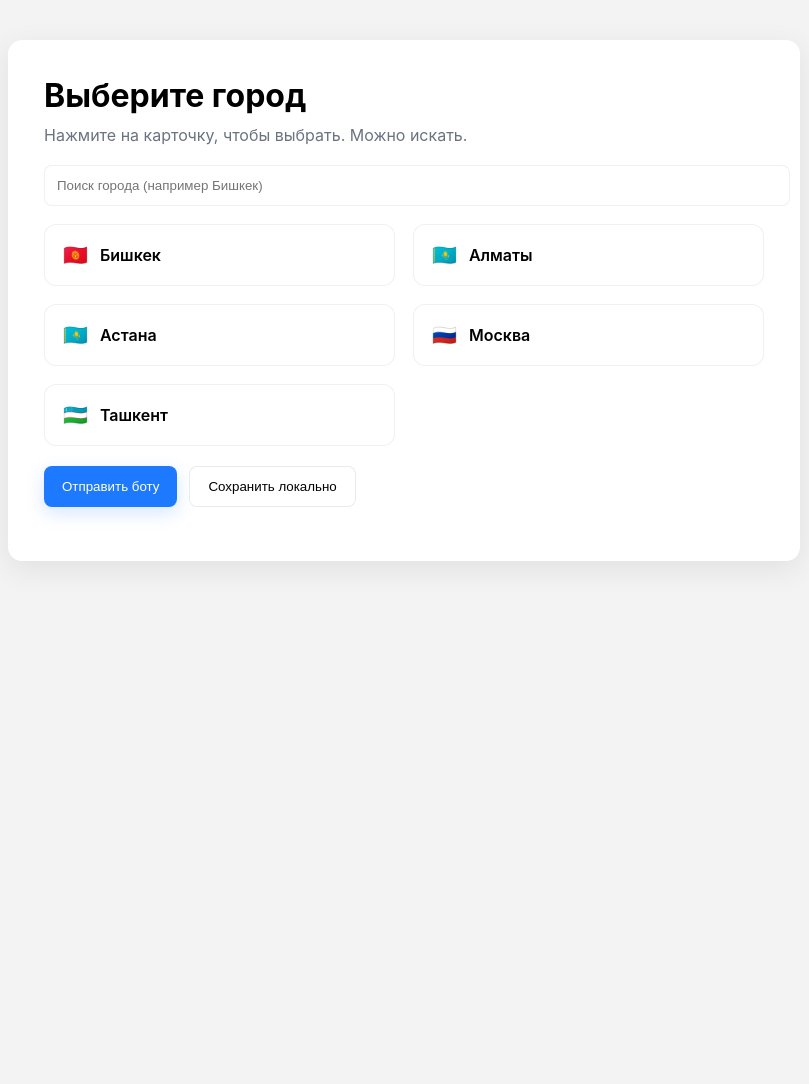
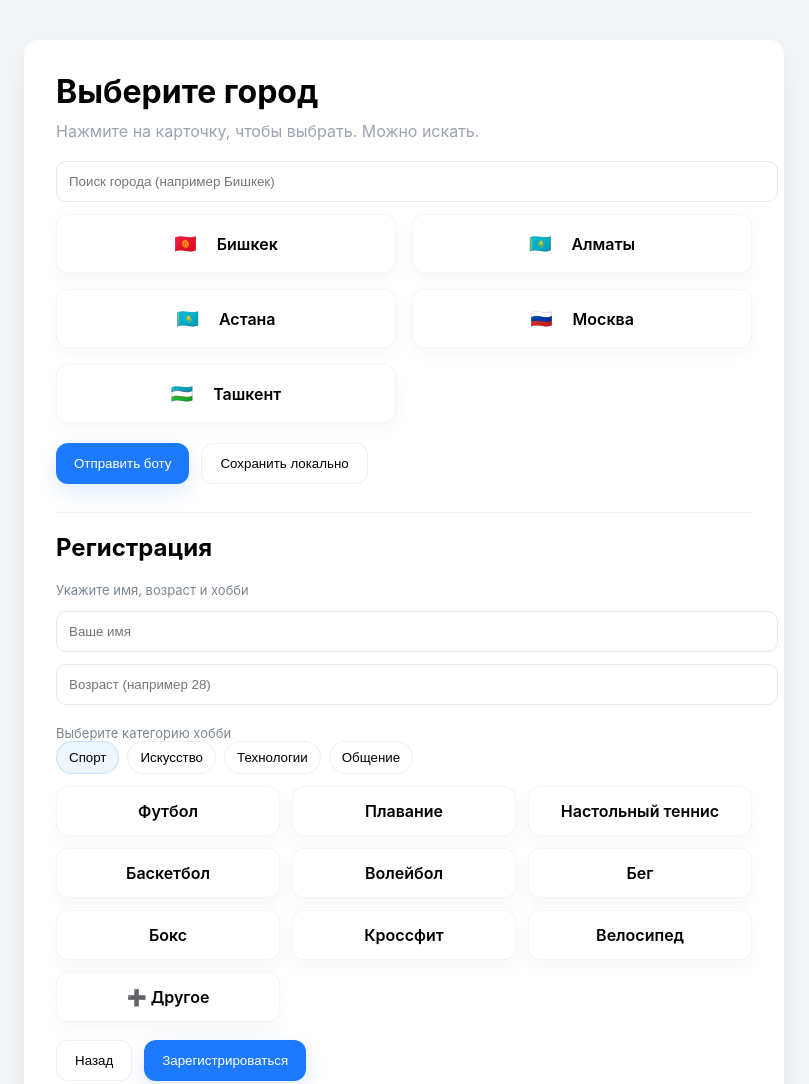
Before and after one commit to MadyTol/oi-app, a plain HTML site: page index.html in a window 1280 px wide. Shown: the whole page, without its empty margins (236-1045 px from the left). Before the commit the page ends 880 px from the top, so only its background shows below. Drawn offline with Linux system fonts and the light colour scheme.

Commit message:
Refactor index.html for layout and style improvements
Refactor HTML structure and styles for improved layout and design consistency. Update city and hobby selection components.

```diff
--- a/index.html
+++ b/index.html
@@ -1,236 +1,417 @@
 <!DOCTYPE html>
 <html lang="ru">
 <head>
-  <meta charset="utf-8" />
+  <meta charset="UTF-8" />
+  <title>Oi — единодруг</title>
   <meta name="viewport" content="width=device-width,initial-scale=1" />
-  <title>Oi — единодруг</title>
   <script src="https://telegram.org/js/telegram-web-app.js"></script>
   <style>
-    /* Минималистичные стили — можно менять */
-    :root{--blue:#1d7aff;--bg:#f3f3f3;--card:#fff;--muted:#6b7280;}
-    body{font-family:Inter, Arial, sans-serif;background:var(--bg);margin:0;padding:40px;display:flex;align-items:flex-start;justify-content:center;min-height:100vh;}
-    .card{background:var(--card);width:720px;max-width:95%;border-radius:14px;padding:36px;box-shadow:0 8px 30px rgba(0,0,0,0.08);}
+    :root{
+      --bg:#f3f6f8;
+      --card:#fff;
+      --primary:#1d7aff;
+      --muted:#9aa4b2;
+      --radius:14px;
+      --gap:16px;
+      font-family: Inter, Arial, sans-serif;
+    }
+    body{
+      margin:0;
+      background:var(--bg);
+      display:flex;
+      justify-content:center;
+      padding:40px 16px;
+    }
+    .container{
+      width:100%;
+      max-width:760px;
+    }
+    .card{
+      background:var(--card);
+      border-radius:var(--radius);
+      padding:32px;
+      box-shadow:0 8px 30px rgba(15,23,42,0.06);
+    }
     h1{font-size:32px;margin:0 0 10px 0}
-    p.lead{color:var(--muted);margin:8px 0 20px 0}
-    .grid{display:grid;grid-template-columns:repeat(2,1fr);gap:18px}
-    .city{padding:18px;border-radius:12px;border:1px solid rgba(0,0,0,0.06);background:#fff;cursor:pointer;display:flex;align-items:center;gap:12px;font-weight:600}
-    .city.selected{outline:3px solid rgba(29,122,255,0.14);box-shadow:0 6px 20px rgba(29,122,255,0.06)}
-    .controls{display:flex;gap:12px;margin-top:20px}
-    .btn{padding:12px 18px;border-radius:8px;border:none;cursor:pointer}
-    .btn.primary{background:var(--blue);color:#fff;box-shadow:0 6px 18px rgba(29,122,255,0.18)}
-    .btn.ghost{background:#fff;border:1px solid rgba(0,0,0,0.08)}
-    /* registration form */
-    .reg{margin-top:30px}
-    .row{display:flex;gap:12px}
-    .input{width:100%;padding:12px;border-radius:8px;border:1px solid rgba(0,0,0,0.06);background:#fff}
-    .cats{display:flex;gap:8px;margin:12px 0}
-    .cat-btn{padding:8px 12px;border-radius:999px;border:1px solid rgba(0,0,0,0.06);cursor:pointer;background:#fff}
-    .cat-btn.active{background:rgba(29,122,255,0.08);border-color:rgba(29,122,255,0.18)}
-    #hobbyList{display:flex;flex-wrap:wrap;gap:10px;margin-top:10px}
-    .hobby-item{padding:12px 18px;border-radius:10px;background:#fff;border:1px solid rgba(0,0,0,0.06);cursor:pointer}
-    .hobby-item.selected{background:linear-gradient(90deg,#1d7aff,#6fb8ff);color:#fff;border:none;box-shadow:0 6px 14px rgba(29,122,255,0.12)}
-    .small{font-size:13px;color:var(--muted)}
-    footer{margin-top:18px;text-align:center;color:var(--muted);font-size:13px}
-    @media (max-width:520px){.grid{grid-template-columns:1fr}}
+    p.lead{color:var(--muted);margin:0 0 20px 0}
+
+    /* City grid */
+    .cities{display:grid;grid-template-columns:repeat(2,1fr);gap:16px;margin-bottom:20px}
+    .cityCard{
+      border-radius:12px;padding:18px;background:#fff;border:1px solid rgba(0,0,0,0.04);
+      display:flex;align-items:center;gap:12px;cursor:pointer;justify-content:center;font-weight:600;
+      box-shadow:0 6px 18px rgba(15,23,42,0.03);
+    }
+    .cityCard.selected{outline:3px solid rgba(29,122,255,0.15);box-shadow:0 10px 30px rgba(29,122,255,0.06);}
+
+    /* actions */
+    .actions{display:flex;gap:12px;margin-bottom:28px}
+    .btn{padding:12px 18px;border-radius:12px;border:none;cursor:pointer}
+    .btn.primary{background:var(--primary);color:#fff;box-shadow:0 8px 20px rgba(29,122,255,0.14)}
+    .btn.ghost{background:#fff;border:1px solid rgba(0,0,0,0.06)}
+
+    /* registration */
+    .reg{margin-top:10px}
+    .input{width:100%;padding:12px;border-radius:10px;border:1px solid #e4e8ef;margin-bottom:12px}
+    .categories{display:flex;gap:8px;margin-bottom:12px;flex-wrap:wrap}
+    .catBtn{padding:8px 12px;border-radius:20px;border:1px solid rgba(0,0,0,0.06);background:#fff;cursor:pointer}
+    .catBtn.active{background:rgba(29,122,255,0.08);border-color:rgba(29,122,255,0.18)}
+
+    /* hobby cards grid */
+    #hobbyCards{display:grid;grid-template-columns:repeat(3,1fr);gap:12px;margin-top:12px}
+    .hobbyCard{
+      background:#fff;border-radius:12px;padding:14px;text-align:center;cursor:pointer;
+      border:1px solid rgba(0,0,0,0.04);box-shadow:0 8px 20px rgba(15,23,42,0.03);
+      user-select:none;font-weight:600;
+    }
+    .hobbyCard.selected{background:linear-gradient(90deg,var(--primary),#63a7ff);color:#fff;border:none;box-shadow:0 14px 30px rgba(29,122,255,0.12)}
+
+    /* modal custom hobby */
+    #customHobbyModal{display:none;position:fixed;inset:0;background:rgba(0,0,0,0.5);align-items:center;justify-content:center;z-index:9999}
+    #customHobbyModal .modalBox{background:#fff;padding:18px;border-radius:12px;width:90%;max-width:380px;text-align:center}
+    .flexRow{display:flex;gap:8px;justify-content:center;align-items:center}
+
+    .small{font-size:13px;color:#7b8791}
+    .footer{margin-top:18px;display:flex;justify-content:space-between;gap:12px}
+
+    @media (max-width:480px){
+      #hobbyCards{grid-template-columns:repeat(2,1fr)}
+      .cities{grid-template-columns:repeat(1,1fr)}
+    }
   </style>
 </head>
 <body>
+  <div class="container">
+    <div class="card">
+      <h1>Выберите город</h1>
+      <p class="lead">Нажмите на карточку, чтобы выбрать. Можно искать.</p>
 
-  <div class="card" id="regWrapper">
-    <h1>Выберите город</h1>
-    <p class="lead">Нажмите на карточку, чтобы выбрать. Можно искать.</p>
+      <input id="citySearch" class="input" placeholder="Поиск города (например Бишкек)">
 
-    <input id="citySearch" class="input" placeholder="Поиск города (например Бишкек)" />
+      <div class="cities" id="cities">
+        <!-- города генерируются JS -->
+      </div>
 
-    <div style="height:18px"></div>
+      <div class="actions">
+        <button id="sendToBot" class="btn primary">Отправить боту</button>
+        <button id="saveLocal" class="btn ghost">Сохранить локально</button>
+      </div>
 
-    <div class="grid" id="cityGrid">
-      <!-- города заполняются JS -->
-    </div>
+      <hr style="border:none;height:1px;background:#f0f3f5;margin:18px 0">
 
-    <div class="controls">
-      <button id="sendBot" class="btn primary">Отправить боту</button>
-      <button id="saveLocal" class="btn ghost">Сохранить локально</button>
-    </div>
+      <div id="registration" class="reg">
+        <h2>Регистрация</h2>
+        <p class="small">Укажите имя, возраст и хобби</p>
 
-    <!-- регистрация -->
-    <div class="reg" id="stepForm" style="display:none;">
-      <h1 style="font-size:24px;margin-top:18px">Регистрация</h1>
-      <p class="small">Укажите имя, возраст и хобби</p>
+        <input id="inpName" class="input" placeholder="Ваше имя">
+        <input id="inpAge" class="input" placeholder="Возраст (например 28)" inputmode="numeric">
 
-      <div style="height:12px"></div>
-      <input id="inpName" class="input" placeholder="Ваше имя" />
-      <div style="height:10px"></div>
-      <input id="inpAge" class="input" placeholder="Возраст (например 28)" />
+        <div style="margin-top:8px">
+          <div class="small">Выберите категорию хобби</div>
+          <div class="categories" id="categories">
+            <!-- категории генерируются JS -->
+          </div>
+        </div>
 
-      <div style="height:12px"></div>
-      <div class="small">Выберите категорию хобби</div>
-      <div id="hobbyCategories" class="cats"></div>
+        <div id="hobbyCards" style="margin-top:6px">
+          <!-- хобби генерируются JS -->
+        </div>
 
-      <div id="hobbyList"></div>
+        <div style="display:flex;gap:12px;margin-top:18px">
+          <button id="backBtn" class="btn ghost">Назад</button>
+          <button id="submitReg" class="btn primary">Зарегистрироваться</button>
+        </div>
 
-      <div style="height:14px"></div>
-      <div style="display:flex;gap:8px">
-        <button id="backBtn" class="btn ghost">Назад</button>
-        <button id="submitRegBtn" class="btn primary">Зарегистрироваться</button>
+        <p id="regMsg" class="small" style="margin-top:12px;color:#2f8a2f;display:none"></p>
       </div>
     </div>
+  </div>
 
-    <footer id="regResult"></footer>
+  <!-- Modal for custom hobby -->
+  <div id="customHobbyModal">
+    <div class="modalBox">
+      <h3>Добавить своё хобби</h3>
+      <input id="customHobbyInput" class="input" placeholder="Например: Йога">
+      <div class="footer">
+        <button id="cancelCustomHobby" class="btn ghost">Отмена</button>
+        <button id="saveCustomHobby" class="btn primary">Добавить</button>
+      </div>
+    </div>
   </div>
 
 <script>
 (function(){
-  // ---------- данные городов ----------
+  /* ====== Data ====== */
   const CITIES = [
-    {id:'bishkek', title:'Бишкек', flag:'🇰🇬'},
-    {id:'almaty', title:'Алматы', flag:'🇰🇿'},
-    {id:'astana', title:'Астана', flag:'🇰🇿'},
-    {id:'moscow', title:'Москва', flag:'🇷🇺'},
-    {id:'tashkent', title:'Ташкент', flag:'🇺🇿'}
+    {id:'bishkek', title:'Бишкек'},
+    {id:'almaty', title:'Алматы'},
+    {id:'astana', title:'Астана'},
+    {id:'moscow', title:'Москва'},
+    {id:'tashkent', title:'Ташкент'}
   ];
 
-  // ---------- расширенный список хобби ----------
-  const HOBBIES = {
+  const HOBBY_CATEGORIES = {
     "Спорт": [
-      "Футбол","Плавание","Баскетбол","Настольный теннис","Волейбол",
-      "Бег","Бокс","Кроссфит","Велосипед"
+      {id:'football', title:'Футбол'},
+      {id:'swimming', title:'Плавание'},
+      {id:'tennis', title:'Настольный теннис'},
+      {id:'basketball', title:'Баскетбол'},
+      {id:'volleyball', title:'Волейбол'},
+      {id:'running', title:'Бег'},
+      {id:'boxing', title:'Бокс'},
+      {id:'crossfit', title:'Кроссфит'},
+      {id:'cycling', title:'Велосипед'}
     ],
     "Искусство": [
-      "Музыка","Танцы","Рисование","Фотография","Пение","Театр"
+      {id:'music', title:'Музыка'},
+      {id:'dance', title:'Танцы'},
+      {id:'painting', title:'Рисование'},
+      {id:'theatre', title:'Театр'}
     ],
     "Технологии": [
-      "Кодинг","AI/ChatGPT","Робототехника","3D-моделирование","Геймдев"
+      {id:'coding', title:'Кодинг'},
+      {id:'robotics', title:'Робототехника'},
+      {id:'gaming', title:'Геймдев'}
     ],
     "Общение": [
-      "Кофе-встречи","Путешествия","Настолки","Книги","Языковой клуб"
+      {id:'coffee', title:'Кофе/встречи'},
+      {id:'boardgames', title:'Настолки'},
+      {id:'travel', title:'Путешествия'}
     ]
   };
 
-  // элементы
-  const cityGrid = document.getElementById('cityGrid');
+  /* ====== Elements ====== */
+  const citiesWrap = document.getElementById('cities');
   const citySearch = document.getElementById('citySearch');
-  const sendBot = document.getElementById('sendBot');
+  const sendToBot = document.getElementById('sendToBot');
   const saveLocal = document.getElementById('saveLocal');
-  const stepForm = document.getElementById('stepForm');
+
+  const categoriesWrap = document.getElementById('categories');
+  const hobbyCardsWrap = document.getElementById('hobbyCards');
+
   const inpName = document.getElementById('inpName');
   const inpAge = document.getElementById('inpAge');
-  const hobbyCategories = document.getElementById('hobbyCategories');
-  const hobbyList = document.getElementById('hobbyList');
-  const backBtn = document.getElementById('backBtn');
-  const submitRegBtn = document.getElementById('submitRegBtn');
-  const regResult = document.getElementById('regResult');
+  const submitReg = document.getElementById('submitReg');
+  const regMsg = document.getElementById('regMsg');
 
+  const customModal = document.getElementById('customHobbyModal');
+  const customInput = document.getElementById('customHobbyInput');
+  const saveCustomHobby = document.getElementById('saveCustomHobby');
+  const cancelCustomHobby = document.getElementById('cancelCustomHobby');
+
+  /* ====== State ====== */
   let selectedCity = null;
   let selectedCategory = null;
-  let selectedHobbies = new Set();
 
-  // отрисовка городов
-  function renderCities(filter=''){
-    cityGrid.innerHTML = '';
-    const f = filter.trim().toLowerCase();
-    CITIES.filter(c=>c.title.toLowerCase().includes(f)).forEach(c=>{
-      const el = document.createElement('div');
-      el.className = 'city';
-      el.innerHTML = `<span style="font-size:20px">${c.flag}</span><span>${c.title}</span>`;
-      el.onclick = ()=>{
-        document.querySelectorAll('.city').forEach(x=>x.classList.remove('selected'));
-        el.classList.add('selected');
+  /* ====== Helpers ====== */
+  function clearChildren(el){ while(el.firstChild) el.removeChild(el.firstChild); }
+
+  /* ====== Render cities ====== */
+  function renderCities(list){
+    clearChildren(citiesWrap);
+    list.forEach(c=>{
+      const d = document.createElement('div');
+      d.className = 'cityCard';
+      d.dataset.id = c.id;
+      d.innerHTML = `<span style="font-size:18px;margin-right:8px">${flagEmoji(c.id)}</span>${c.title}`;
+      d.onclick = () => {
+        document.querySelectorAll('.cityCard').forEach(x=>x.classList.remove('selected'));
+        d.classList.add('selected');
         selectedCity = c;
       };
-      cityGrid.appendChild(el);
-    });
-  }
-  citySearch.addEventListener('input',()=>renderCities(citySearch.value));
-
-  // отрисовать категории хобби
-  function renderCategories(){
-    hobbyCategories.innerHTML = '';
-    Object.keys(HOBBIES).forEach(cat=>{
-      const b = document.createElement('button');
-      b.className = 'cat-btn';
-      b.textContent = cat;
-      b.onclick = ()=>{
-        document.querySelectorAll('.cat-btn').forEach(x=>x.classList.remove('active'));
-        b.classList.add('active');
-        selectedCategory = cat;
-        renderHobbyItems(cat);
-      };
-      hobbyCategories.appendChild(b);
+      citiesWrap.appendChild(d);
     });
   }
 
-  // список хобби по категории
-  function renderHobbyItems(cat){
-    hobbyList.innerHTML = '';
-    HOBBIES[cat].forEach(h=>{
-      const d = document.createElement('div');
-      d.className = 'hobby-item' + (selectedHobbies.has(h) ? ' selected' : '');
-      d.textContent = h;
-      d.onclick = ()=>{
-        if(selectedHobbies.has(h)) selectedHobbies.delete(h);
-        else selectedHobbies.add(h);
-        renderHobbyItems(cat);
-      };
-      hobbyList.appendChild(d);
-    });
+  function flagEmoji(id){
+    if(id==='bishkek') return '🇰🇬';
+    if(id==='almaty' || id==='astana') return '🇰🇿';
+    if(id==='moscow') return '🇷🇺';
+    if(id==='tashkent') return '🇺🇿';
+    return '📍';
   }
 
-  // переключаемся к форме регистрации (после выбора города)
-  sendBot.addEventListener('click', ()=>{
-    if(!selectedCity){ alert('Выберите город'); return; }
-    // показываем форму
-    stepForm.style.display = 'block';
-    // скрывать можно — но у нас делаем пока inline
-    renderCategories();
+  citySearch.addEventListener('input', ()=>{
+    const q = citySearch.value.trim().toLowerCase();
+    const filtered = CITIES.filter(ci => ci.title.toLowerCase().includes(q));
+    renderCities(filtered.length?filtered:CITIES);
   });
 
-  saveLocal.addEventListener('click', ()=>{
-    if(!selectedCity){ alert('Выберите город'); return; }
-    localStorage.setItem('oi_city', JSON.stringify(selectedCity));
-    alert('Город сохранён локально: ' + selectedCity.title);
-  });
+  renderCities(CITIES);
 
-  backBtn.addEventListener('click', ()=>{
-    stepForm.style.display = 'none';
-  });
+  /* ====== Render categories and hobby cards ====== */
+  function renderCategories(){
+    clearChildren(categoriesWrap);
+    Object.keys(HOBBY_CATEGORIES).forEach(cat=>{
+      const b = document.createElement('button');
+      b.className = 'catBtn';
+      b.textContent = cat;
+      b.onclick = () => {
+        document.querySelectorAll('.catBtn').forEach(x=>x.classList.remove('active'));
+        b.classList.add('active');
+        selectedCategory = cat;
+        renderHobbiesFor(cat);
+      };
+      categoriesWrap.appendChild(b);
+    });
+    // default select first
+    const first = categoriesWrap.querySelector('.catBtn');
+    if(first) { first.click(); }
+  }
 
-  submitRegBtn.addEventListener('click', ()=>{
+  function renderHobbiesFor(category){
+    clearChildren(hobbyCardsWrap);
+    const list = HOBBY_CATEGORIES[category] || [];
+    list.forEach(h=>{
+      const card = document.createElement('div');
+      card.className = 'hobbyCard';
+      card.dataset.id = h.id;
+      card.innerText = h.title;
+      card.onclick = () => card.classList.toggle('selected');
+      hobbyCardsWrap.appendChild(card);
+    });
+
+    // Add "Add custom hobby" tile as last
+    const custom = document.createElement('div');
+    custom.className = 'hobbyCard';
+    custom.id = 'addCustomHobby';
+    custom.innerHTML = '➕ Другое';
+    custom.onclick = () => {
+      customInput.value = '';
+      customModal.style.display = 'flex';
+      customInput.focus();
+    };
+    hobbyCardsWrap.appendChild(custom);
+  }
+
+  renderCategories();
+
+  /* ====== Custom hobby modal handlers ====== */
+  cancelCustomHobby.onclick = () => customModal.style.display = 'none';
+  saveCustomHobby.onclick = () => {
+    const v = customInput.value.trim();
+    if(!v) return;
+    // create new hobby card and select it
+    const id = 'custom_' + v.toLowerCase().replace(/\s+/g,'_').replace(/[^\w\-]/g,'');
+    const card = document.createElement('div');
+    card.className = 'hobbyCard selected';
+    card.dataset.id = id;
+    card.innerText = v;
+    card.onclick = () => card.classList.toggle('selected');
+    // insert before the custom tile (which is last)
+    const customTile = document.getElementById('addCustomHobby');
+    hobbyCardsWrap.insertBefore(card, customTile);
+    customModal.style.display = 'none';
+  };
+
+  /* ====== Save / Send handlers ====== */
+  function collectRegistration(){
     const name = inpName.value.trim();
     const age = inpAge.value.trim();
-    if(!name || !age){ alert('Введите имя и возраст'); return; }
-    if(selectedHobbies.size === 0){ if(!confirm('Вы не выбрали хобби. Продолжить?')) return; }
+    const city = selectedCity ? selectedCity.title : null;
+    const hobbies = Array.from(document.querySelectorAll('.hobbyCard.selected')).map(el=>el.innerText.trim());
+    return { name, age, city, hobbies };
+  }
 
-    const payload = {
-      city: selectedCity,
-      name, age,
-      hobbies: Array.from(selectedHobbies)
-    };
+  saveLocal.onclick = ()=>{
+    const data = collectRegistration();
+    localStorage.setItem('oi_reg', JSON.stringify(data));
+    regMsg.style.display='block';
+    regMsg.textContent = 'Сохранено локально ✅';
+    setTimeout(()=> regMsg.style.display='none', 3500);
+  };
 
-    // Сохраняем локально
-    localStorage.setItem('oi_user', JSON.stringify(payload));
-    regResult.innerText = 'Регистрация успешна — данные сохранены локально.';
-    regResult.style.color = '#0a7a0a';
+  submitReg.onclick = ()=>{
+    const data = collectRegistration();
+    if(!data.city){ alert('Выберите город'); return; }
+    if(!data.name){ alert('Введите имя'); return; }
+    if(!data.hobbies.length){ alert('Выберите хотя бы одно хобби'); return; }
 
-    // Попытка отправить в Telegram WebApp (если открыт внутри Telegram)
-    try {
-      if(window.Telegram && Telegram.WebApp){
-        const tg = Telegram.WebApp;
-        tg.expand();
-        // отправляем данные боту (можно заменить на нужный метод)
-        tg.sendData(JSON.stringify(payload));
+    // save locally
+    localStorage.setItem('oi_reg', JSON.stringify(data));
+
+    // try send to Telegram WebApp if available
+    try{
+      const tg = window.Telegram.WebApp;
+      if(tg){
+        tg.sendData(JSON.stringify({ type:'registration', payload:data }));
+        regMsg.style.display='block';
+        regMsg.style.color='#2f8a2f';
+        regMsg.textContent = 'Отправлено боту ✅';
+      } else {
+        regMsg.style.display='block';
+        regMsg.style.color='#2f8a2f';
+        regMsg.textContent = 'Локально сохранено (нет Telegram) ✅';
       }
-    } catch(e){
-      console.warn('tg send fail', e);
+    }catch(e){
+      regMsg.style.display='block';
+      regMsg.style.color='crimson';
+      regMsg.textContent = 'Ошибка при отправке: ' + e.message;
     }
+    setTimeout(()=> regMsg.style.display='none', 4000);
+  };
+
+  sendToBot.onclick = ()=>{
+    const data = collectRegistration();
+    if(!data.city){
+      alert('Выберите город перед отправкой.');
+      return;
+    }
+    try{
+      const tg = window.Telegram.WebApp;
+      if(tg){
+        tg.sendData(JSON.stringify({ type:'city_selected', payload:{city: data.city}}));
+        alert('Данные города отправлены боту ✅');
+      } else {
+        alert('Telegram WebApp не обнаружен — открой мини-приложение в Telegram, чтобы отправить боту.');
+      }
+    }catch(e){
+      alert('Ошибка при отправке: ' + e.message);
+    }
+  };
+
+  /* ====== Init from localStorage if present ====== */
+  (function initFromLocal(){
+    const raw = localStorage.getItem('oi_reg');
+    if(!raw) return;
+    try{
+      const parsed = JSON.parse(raw);
+      if(parsed.city){
+        const cityEl = Array.from(document.querySelectorAll('.cityCard')).find(x=>x.innerText.includes(parsed.city));
+        if(cityEl) { cityEl.click(); }
+      }
+      if(parsed.name) inpName.value = parsed.name;
+      if(parsed.age) inpAge.value = parsed.age;
+
+      // select hobbies by titles (if match)
+      if(parsed.hobbies && parsed.hobbies.length){
+        parsed.hobbies.forEach(h => {
+          // try to find matching hobby card by text
+          const card = Array.from(document.querySelectorAll('.hobbyCard')).find(c => c.innerText.trim().toLowerCase() === h.trim().toLowerCase());
+          if(card) card.classList.add('selected');
+          else {
+            // create custom selected card
+            const id = 'custom_' + h.toLowerCase().replace(/\s+/g,'_').replace(/[^\w\-]/g,'');
+            const newCard = document.createElement('div');
+            newCard.className = 'hobbyCard selected';
+            newCard.dataset.id = id;
+            newCard.innerText = h;
+            newCard.onclick = () => newCard.classList.toggle('selected');
+            const customTile = document.getElementById('addCustomHobby');
+            if(customTile) hobbyCardsWrap.insertBefore(newCard, customTile);
+            else hobbyCardsWrap.appendChild(newCard);
+          }
+        });
+      }
+    }catch(e){ /* ignore parse errors */ }
+  })();
+
+  /* ====== Small UX nicety: close modal with ESC ====== */
+  window.addEventListener('keydown', (ev)=>{
+    if(ev.key === 'Escape') customModal.style.display = 'none';
   });
-
-  // Init
-  renderCities();
-  renderCategories();
 
 })();
 </script>
-
 </body>
 </html>
```
